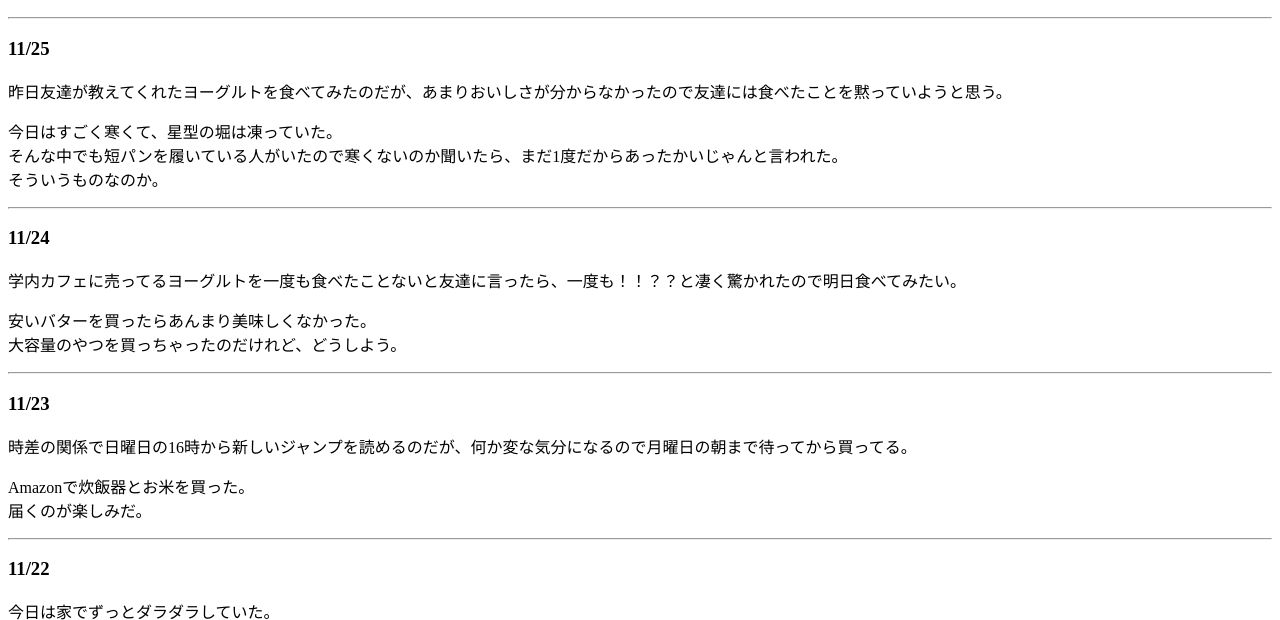
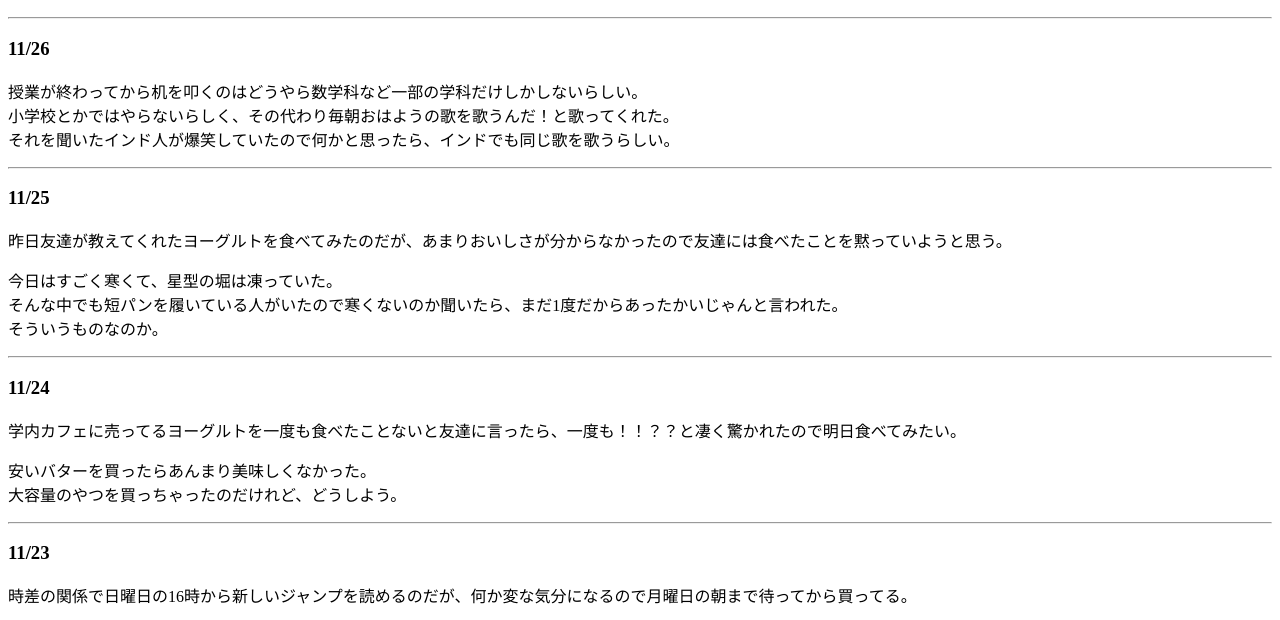
Before and after one commit to ikahakatsu/ikahakatsu.github.io, a plain HTML site: page zakki/diary202611.html in a window 1280 px wide. Shown: the part 194-814 px from the top of the page. Drawn offline with Linux system fonts and the light colour scheme.

Commit message:
diary202611.html を更新

```diff
--- a/zakki/diary202611.html
+++ b/zakki/diary202611.html
@@ -11,6 +11,13 @@
   </header>
   <h1>日記</h1>
     <h2>2026年11月</h2>
+      <hr>
+      <h3>11/26</h3>
+        <p>
+          授業が終わってから机を叩くのはどうやら数学科など一部の学科だけしかしないらしい。<br>
+          小学校とかではやらないらしく、その代わり毎朝おはようの歌を歌うんだ！と歌ってくれた。<br>
+          それを聞いたインド人が爆笑していたので何かと思ったら、インドでも同じ歌を歌うらしい。
+        </p>
       <hr>
       <h3>11/25</h3>
         <p>
```
